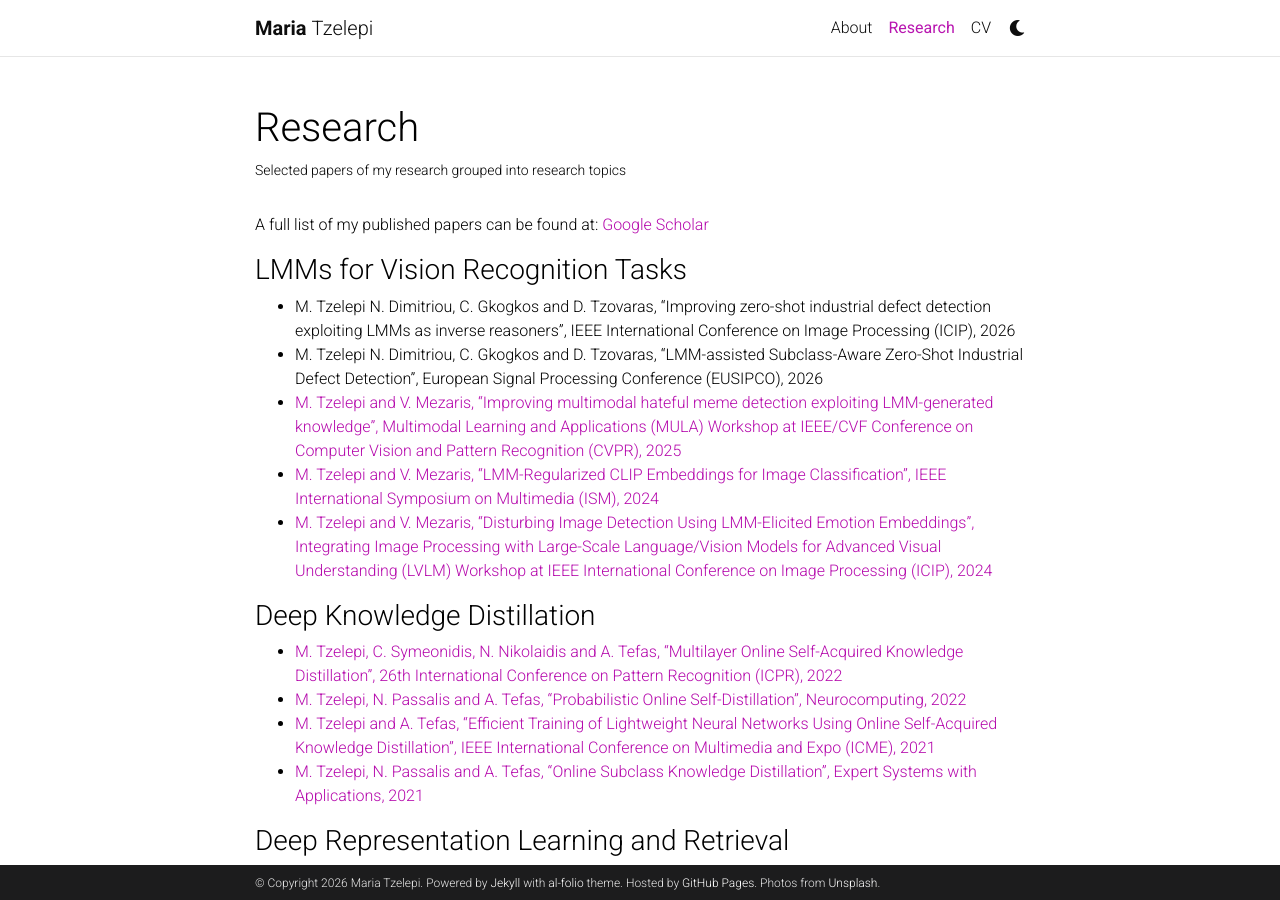
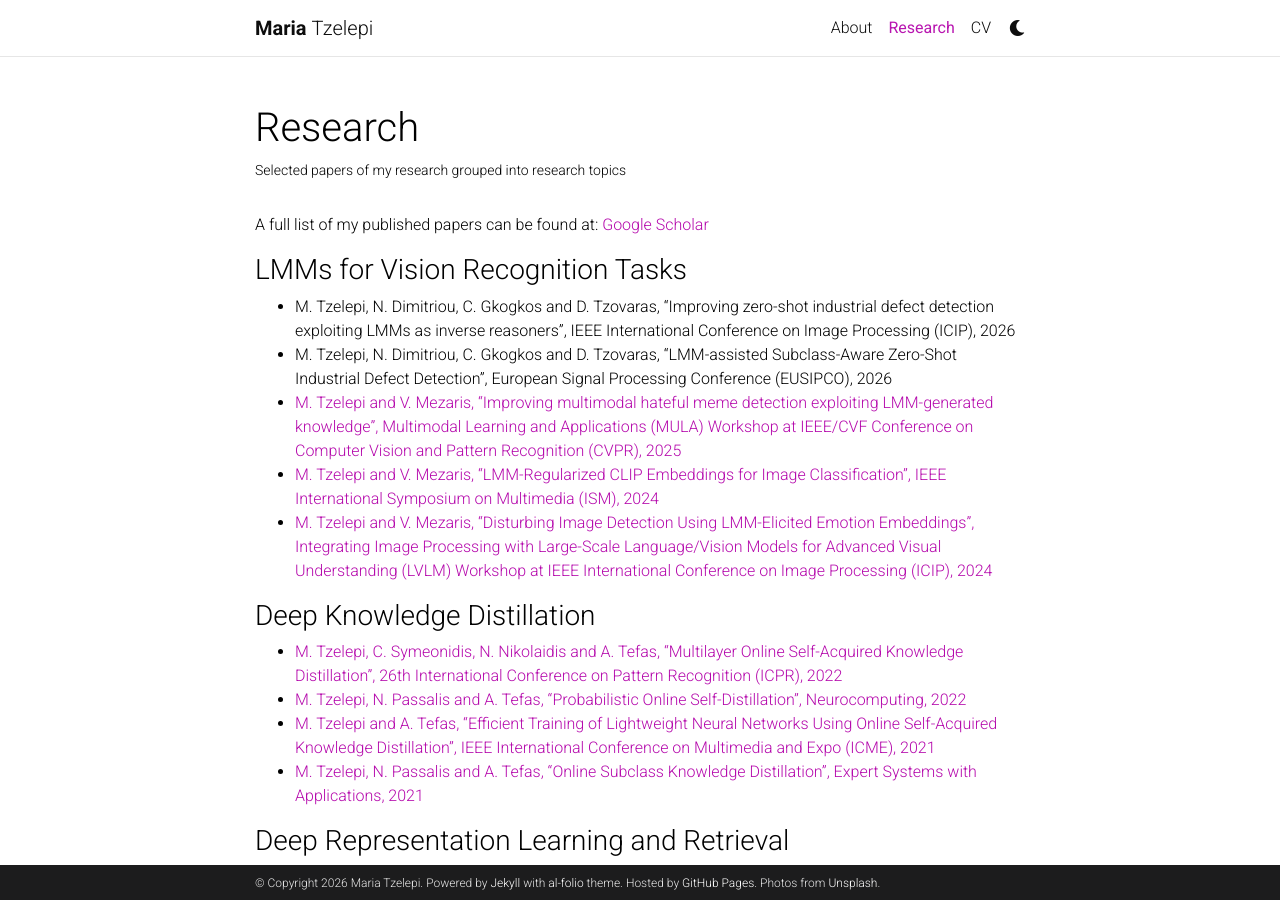
Before and after one commit to mtzelepi/mtzelepi.github.io, a Jekyll site: the page built from _pages/research.md, in a window 1280 px wide and 900 px high. Built offline with Jekyll 4.4.1, drawn with Linux system fonts in a browser that asks for light colours; comment, search, counter and statistics services are not loaded; a style sheet for code colours, icons or effects is not loaded.

```diff
--- a/_pages/research.md
+++ b/_pages/research.md
@@ -8,8 +8,8 @@ nav: true
 
 A full list of my published papers can be found at: [Google Scholar](https://scholar.google.gr/citations?user=ZMOW1K0AAAAJ&hl)
 ### LMMs for Vision Recognition Tasks
-- M. Tzelepi  N. Dimitriou, C. Gkogkos and D. Tzovaras, “Improving zero-shot industrial defect detection exploiting LMMs as inverse reasoners”, IEEE International Conference on Image Processing (ICIP), 2026
-- M. Tzelepi  N. Dimitriou, C. Gkogkos and D. Tzovaras, “LMM-assisted Subclass-Aware Zero-Shot Industrial Defect Detection”, European Signal Processing Conference (EUSIPCO), 2026
+- M. Tzelepi, N. Dimitriou, C. Gkogkos and D. Tzovaras, “Improving zero-shot industrial defect detection exploiting LMMs as inverse reasoners”, IEEE International Conference on Image Processing (ICIP), 2026
+- M. Tzelepi, N. Dimitriou, C. Gkogkos and D. Tzovaras, “LMM-assisted Subclass-Aware Zero-Shot Industrial Defect Detection”, European Signal Processing Conference (EUSIPCO), 2026
 - <a href="https://arxiv.org/pdf/2504.09914">M. Tzelepi and V. Mezaris, “Improving multimodal hateful meme detection exploiting LMM-generated knowledge”, Multimodal Learning and Applications (MULA) Workshop at IEEE/CVF Conference on Computer Vision and Pattern Recognition (CVPR), 2025</a>
 - <a href="https://arxiv.org/pdf/2412.11663">M. Tzelepi and V. Mezaris, “LMM-Regularized CLIP Embeddings for Image Classification”, IEEE International Symposium on Multimedia (ISM), 2024</a>
 - <a href="https://arxiv.org/pdf/2406.12668?">M. Tzelepi and V. Mezaris,  “Disturbing Image Detection Using LMM-Elicited Emotion Embeddings”, Integrating Image Processing with Large-Scale Language/Vision Models for Advanced Visual Understanding (LVLM) Workshop at IEEE International Conference on Image Processing (ICIP), 2024</a>
```
